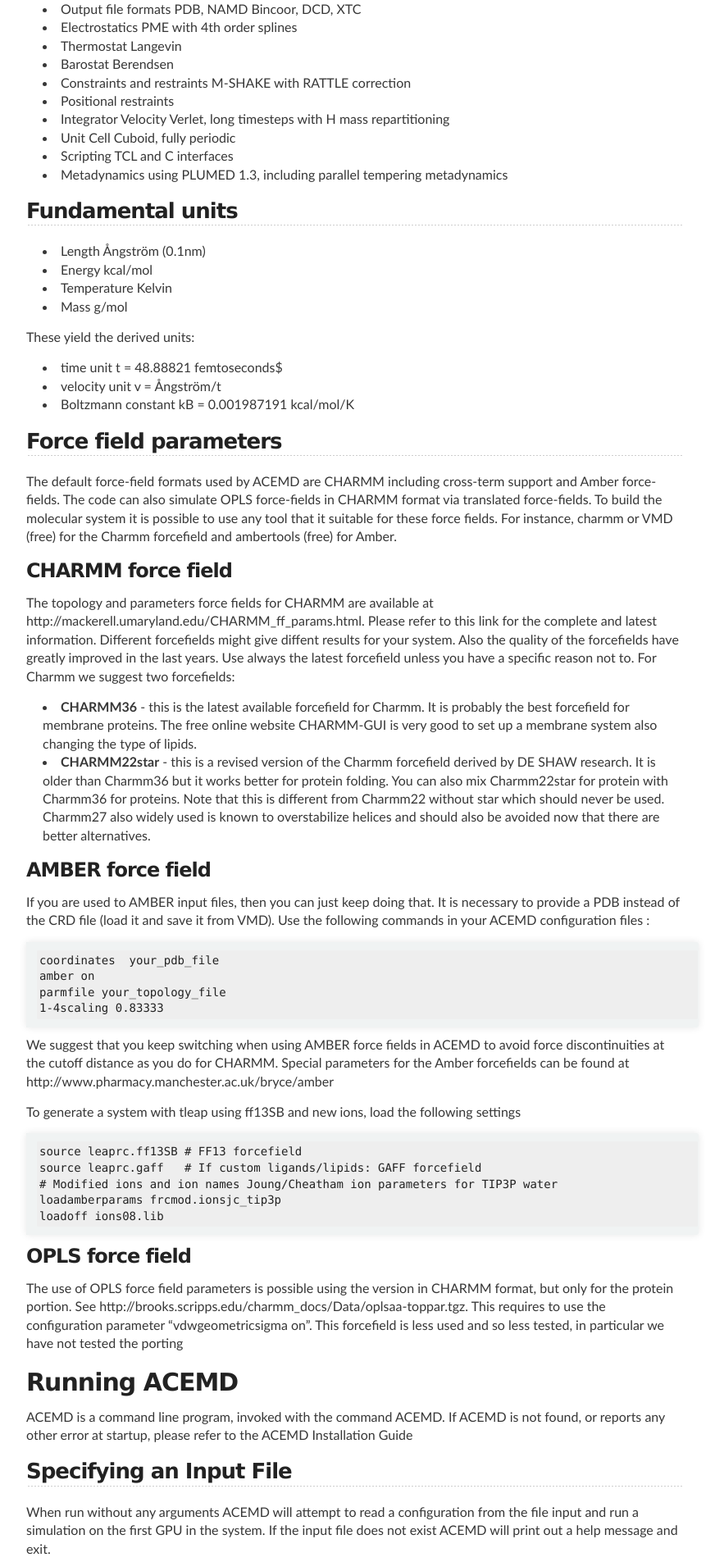
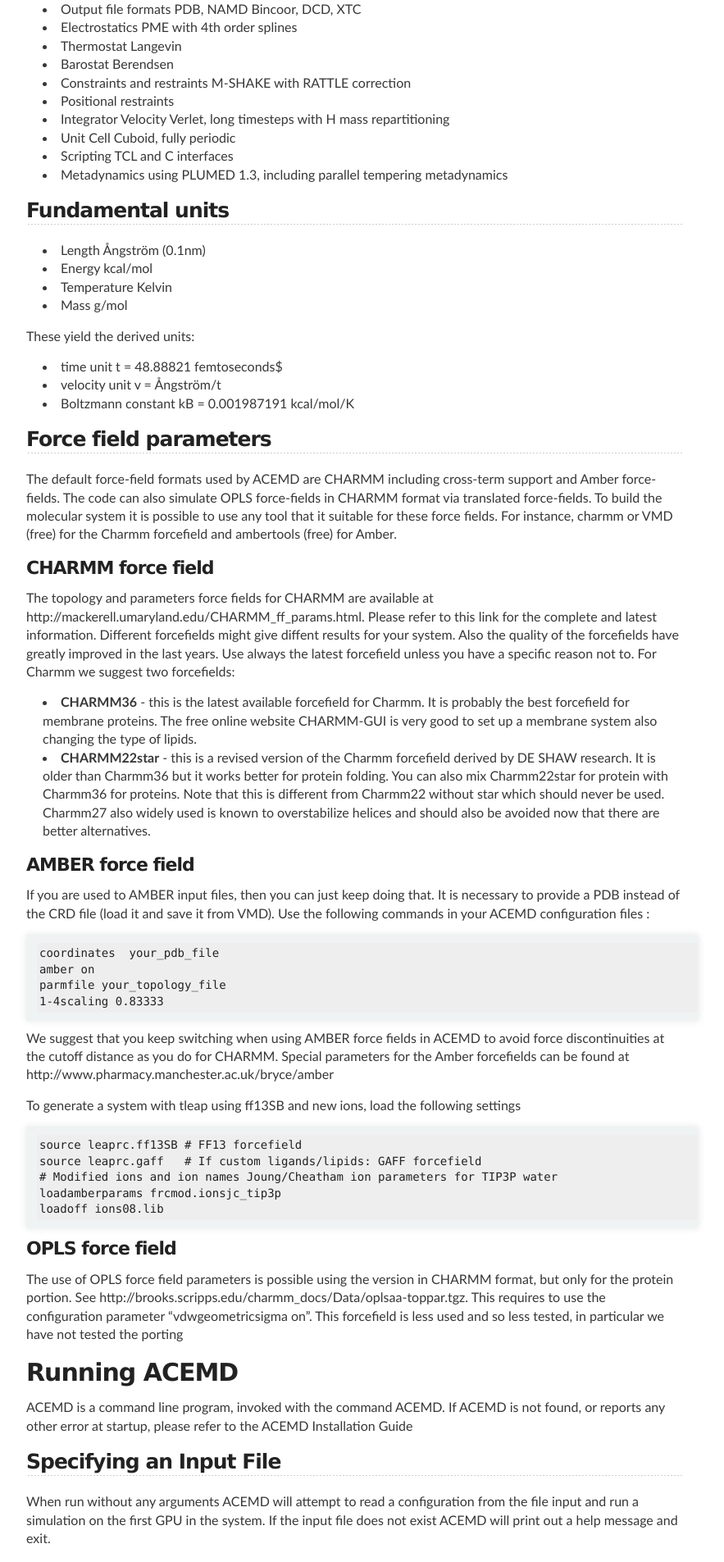
Before and after one commit to Acellera/docs.acellera.com, a Jekyll site: the page built from acemd/userguide/index.md, in a window 1280 px wide. Shown: the part 1160-3065 px from the top of the page at 82% size, without its empty margins (208-1091 px from the left). Built offline with Jekyll 4.4.1, drawn with Linux system fonts in a browser that asks for light colours.

Commit message:
Update stylesheet.css

```diff
--- a/stylesheets/stylesheet.css
+++ b/stylesheets/stylesheet.css
@@ -73,16 +73,16 @@
 
 h2 {
   padding-bottom: 10px;
-  font-size: 26px;
+  font-size: 25px;
   background: url('../images/bg_hr.png') repeat-x bottom;
 }
 
 h3 {
-  font-size: 24px;
+  font-size: 22px;
 }
 
 h4 {
-  font-size: 21px;
+  font-size: 20px;
 }
 
 h5 {
```
